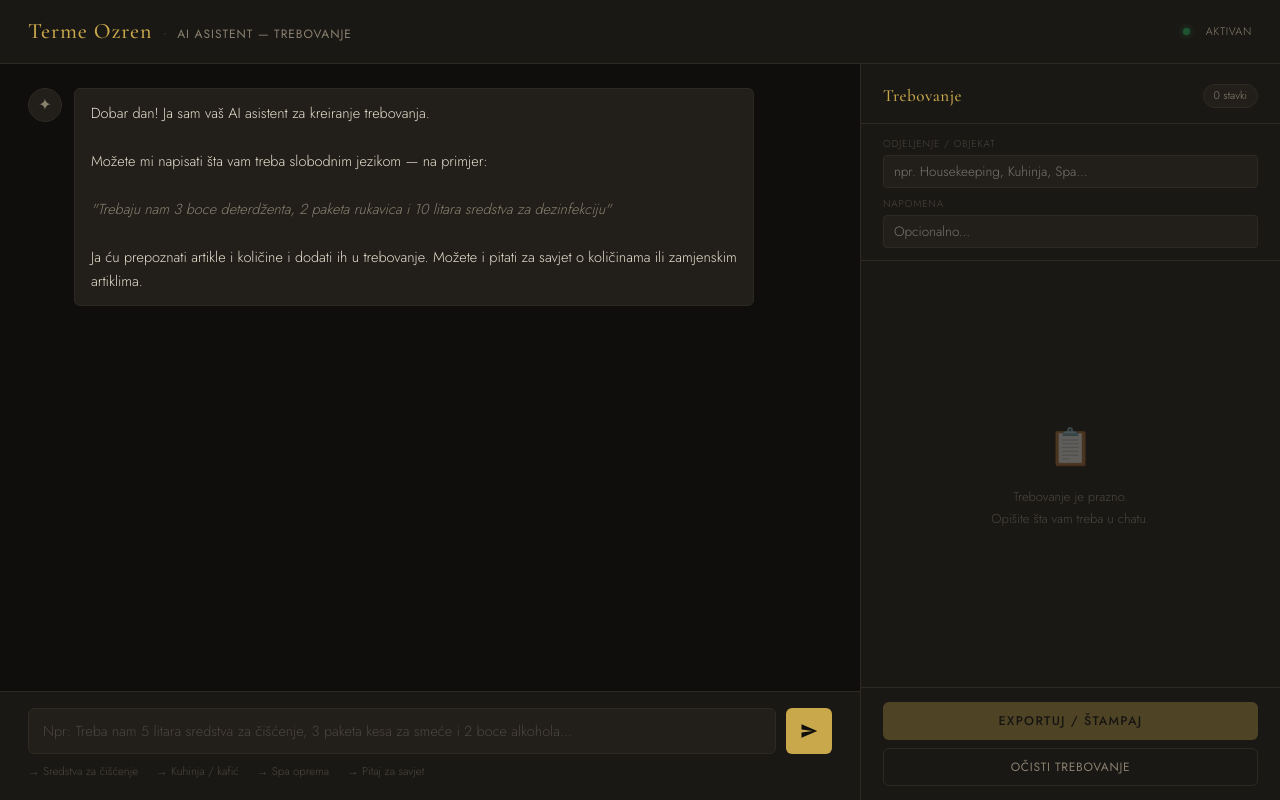
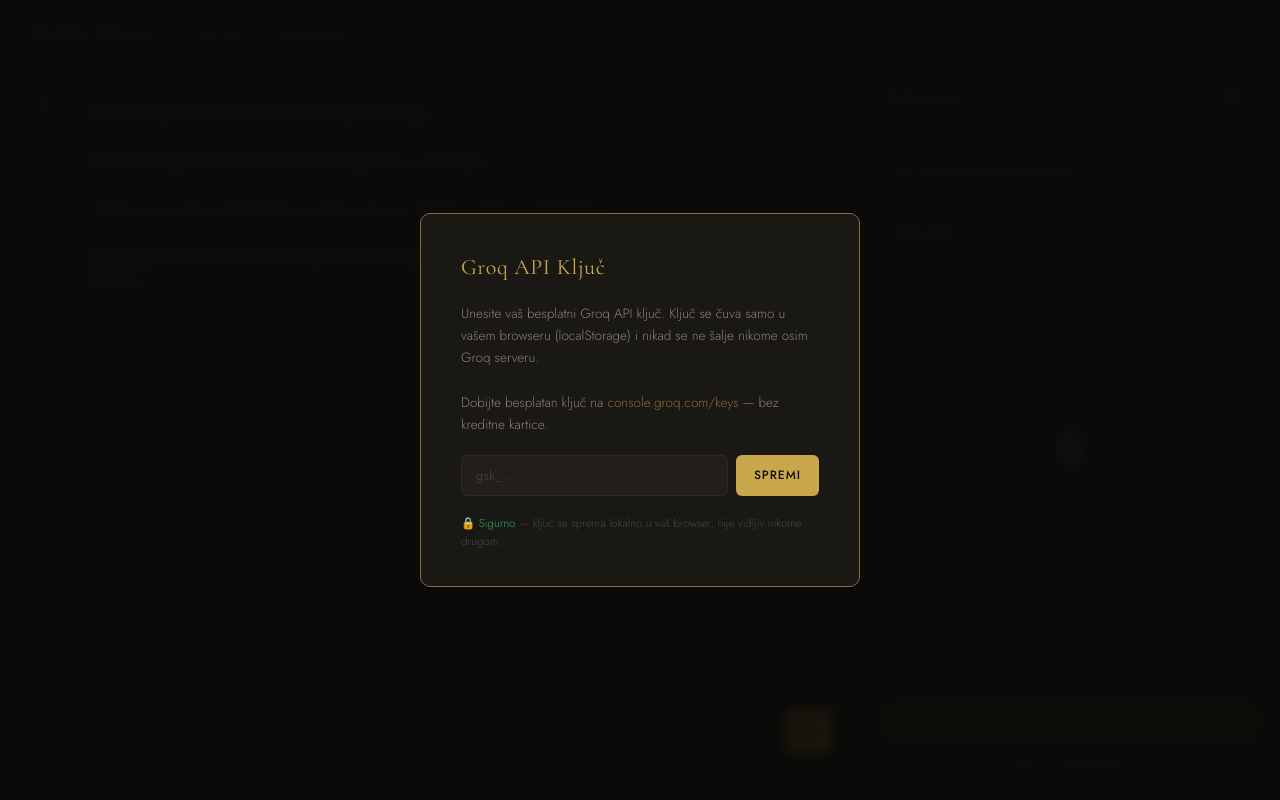
Before and after one commit to ryusukekunn/trebovanje-ai, a plain HTML site: page index.html in a window 1280 px wide. Drawn offline with nearby package versions, Linux system fonts and the light colour scheme.

Commit message:
Add files via upload

```diff
--- a/index.html
+++ b/index.html
@@ -5,6 +5,7 @@
 <meta name="viewport" content="width=device-width, initial-scale=1.0">
 <title>AI Asistent — Trebovanje | Terme Ozren</title>
 <link href="https://fonts.googleapis.com/css2?family=Cormorant+Garamond:ital,wght@0,400;0,500;0,600;1,400&family=Jost:wght@300;400;500&display=swap" rel="stylesheet">
+<script src="https://js.puter.com/v2/"></script>
 <style>
   *, *::before, *::after { box-sizing: border-box; margin: 0; padding: 0; }
 
@@ -541,11 +542,120 @@
     }
     .panel { border-left: none; border-top: 1px solid var(--border); max-height: 340px; }
   }
+
+  /* ── API KEY OVERLAY ── */
+  .key-overlay {
+    position: fixed;
+    inset: 0;
+    background: rgba(10,9,8,0.92);
+    backdrop-filter: blur(6px);
+    display: flex;
+    align-items: center;
+    justify-content: center;
+    z-index: 200;
+  }
+  .key-overlay.hidden { display: none; }
+  .key-box {
+    background: var(--surface);
+    border: 1px solid var(--gold-dim);
+    border-radius: 10px;
+    padding: 36px 40px;
+    width: 440px;
+    max-width: 92vw;
+    display: flex;
+    flex-direction: column;
+    gap: 18px;
+  }
+  .key-box-title {
+    font-family: 'Cormorant Garamond', serif;
+    font-size: 22px;
+    color: var(--gold);
+    letter-spacing: 0.03em;
+  }
+  .key-box-desc {
+    font-size: 13.5px;
+    color: var(--text-dim);
+    line-height: 1.65;
+  }
+  .key-box-desc a { color: var(--gold-dim); text-decoration: none; }
+  .key-box-desc a:hover { color: var(--gold); }
+  .key-input-row { display: flex; gap: 8px; }
+  .key-input {
+    flex: 1;
+    background: var(--surface2);
+    border: 1px solid var(--border);
+    border-radius: var(--radius);
+    color: var(--text);
+    font-family: 'Jost', sans-serif;
+    font-size: 13px;
+    font-weight: 300;
+    padding: 10px 14px;
+    outline: none;
+    letter-spacing: 0.03em;
+    transition: border-color 0.15s;
+  }
+  .key-input:focus { border-color: var(--gold-dim); }
+  .key-input::placeholder { color: var(--text-mute); }
+  .key-save-btn {
+    padding: 10px 18px;
+    background: var(--gold);
+    border: none;
+    border-radius: var(--radius);
+    color: var(--bg);
+    font-family: 'Jost', sans-serif;
+    font-size: 12px;
+    font-weight: 500;
+    letter-spacing: 0.08em;
+    text-transform: uppercase;
+    cursor: pointer;
+    white-space: nowrap;
+    transition: opacity 0.15s;
+  }
+  .key-save-btn:hover { opacity: 0.85; }
+  .key-note {
+    font-size: 11.5px;
+    color: var(--text-mute);
+    line-height: 1.6;
+  }
+  .key-note span { color: var(--green); }
+  .key-btn {
+    background: none;
+    border: 1px solid var(--border);
+    border-radius: 4px;
+    color: var(--text-dim);
+    font-family: 'Jost', sans-serif;
+    font-size: 11px;
+    letter-spacing: 0.06em;
+    text-transform: uppercase;
+    padding: 4px 10px;
+    cursor: pointer;
+    transition: border-color 0.15s, color 0.15s;
+  }
+  .key-btn:hover { border-color: var(--gold-dim); color: var(--gold); }
+  .status-dot.no-key { background: #e67e22; box-shadow: 0 0 6px #e67e22; }
 </style>
 </head>
 <body>
 
 <div class="app">
+
+  <!-- API KEY OVERLAY -->
+  <div class="key-overlay" id="keyOverlay">
+    <div class="key-box">
+      <div class="key-box-title">Groq API Ključ</div>
+      <div class="key-box-desc">
+        Unesite vaš besplatni Groq API ključ. Ključ se čuva samo u vašem browseru (localStorage) i nikad se ne šalje nikome osim Groq serveru.<br><br>
+        Dobijte besplatan ključ na <a href="https://console.groq.com/keys" target="_blank">console.groq.com/keys</a> — bez kreditne kartice.
+      </div>
+      <div class="key-input-row">
+        <input class="key-input" type="password" id="keyInput" placeholder="gsk_..." autocomplete="off" onkeydown="if(event.key==='Enter') saveKey()">
+        <button class="key-save-btn" onclick="saveKey()">Spremi</button>
+      </div>
+      <div class="key-note">
+        <span>🔒 Sigurno</span> — ključ se sprema lokalno u vaš browser, nije vidljiv nikome drugom.
+      </div>
+    </div>
+  </div>
 
   <!-- HEADER -->
   <header>
@@ -555,8 +665,9 @@
       <span class="logo-sub">AI Asistent — Trebovanje</span>
     </div>
     <div class="header-meta">
-      <div class="status-dot"></div>
-      <span class="status-label">Aktivan</span>
+      <div class="status-dot" id="statusDot"></div>
+      <span class="status-label" id="statusLabel">Aktivan</span>
+      <button class="key-btn" onclick="showKeyOverlay()" title="Promijeni API ključ">API Ključ</button>
     </div>
   </header>
 
@@ -633,6 +744,43 @@
 // ── STATE ──
 const trebItems = [];
 let isLoading = false;
+let GROQ_API_KEY = '';
+
+// ── API KEY MANAGEMENT ──
+function loadKey() {
+  GROQ_API_KEY = localStorage.getItem('groq_api_key') || '';
+  const overlay = document.getElementById('keyOverlay');
+  const dot = document.getElementById('statusDot');
+  const label = document.getElementById('statusLabel');
+  if (GROQ_API_KEY) {
+    overlay.classList.add('hidden');
+    dot.classList.remove('no-key');
+    label.textContent = 'Aktivan';
+  } else {
+    overlay.classList.remove('hidden');
+    dot.classList.add('no-key');
+    label.textContent = 'Potreban ključ';
+  }
+}
+
+function saveKey() {
+  const val = document.getElementById('keyInput').value.trim();
+  if (!val.startsWith('gsk_') || val.length < 20) {
+    document.getElementById('keyInput').style.borderColor = 'var(--red)';
+    setTimeout(() => document.getElementById('keyInput').style.borderColor = '', 1200);
+    return;
+  }
+  localStorage.setItem('groq_api_key', val);
+  GROQ_API_KEY = val;
+  document.getElementById('keyInput').value = '';
+  loadKey();
+  showToast('API ključ uspješno spremljen ✓');
+}
+
+function showKeyOverlay() {
+  document.getElementById('keyOverlay').classList.remove('hidden');
+  setTimeout(() => document.getElementById('keyInput').focus(), 100);
+}
 
 // ── CHAT ──
 function addMessage(role, content, parsedItems) {
@@ -740,24 +888,38 @@
   updateThinkingText('↻ Pokušavam ponovo...');
 }
 
-async function callPollinations(messages, retryCount = 0) {
-  const response = await fetch('https://text.pollinations.ai/openai', {
+async function callGroq(messages, retryCount = 0) {
+  if (!GROQ_API_KEY) {
+    showKeyOverlay();
+    throw new Error('API ključ nije postavljen.');
+  }
+
+  const response = await fetch('https://api.groq.com/openai/v1/chat/completions', {
     method: 'POST',
-    headers: { 'Content-Type': 'application/json' },
+    headers: {
+      'Content-Type': 'application/json',
+      'Authorization': `Bearer ${GROQ_API_KEY}`
+    },
     body: JSON.stringify({
-      model: 'openai',
+      model: 'llama-3.3-70b-versatile',
       messages: messages,
-      seed: 42,
-      private: true
+      max_tokens: 1000,
+      temperature: 0.3
     })
   });
 
   if (response.status === 429) {
-    if (retryCount >= 3) throw new Error('Server je preopterećen. Pokušaj za koji minut.');
-    // Wait 16s on first retry, 20s on second, 25s on third
-    const waitSec = [16, 20, 25][retryCount];
+    if (retryCount >= 3) throw new Error('Previše zahtjeva. Pokušajte za minutu.');
+    const waitSec = [10, 20, 30][retryCount];
     await countdown(waitSec);
-    return callPollinations(messages, retryCount + 1);
+    return callGroq(messages, retryCount + 1);
+  }
+
+  if (response.status === 401) {
+    localStorage.removeItem('groq_api_key');
+    GROQ_API_KEY = '';
+    loadKey();
+    throw new Error('API ključ nije ispravan. Unesite novi ključ.');
   }
 
   if (!response.ok) {
@@ -786,7 +948,7 @@
       { role: 'user', content: text }
     ];
 
-    const data = await callPollinations(messages);
+    const data = await callGroq(messages);
     removeThinking();
 
     if (data.error) {
@@ -978,6 +1140,9 @@
   t.classList.add('show');
   setTimeout(() => t.classList.remove('show'), 2200);
 }
+
+// Init
+loadKey();
 </script>
 </body>
 </html>
```
